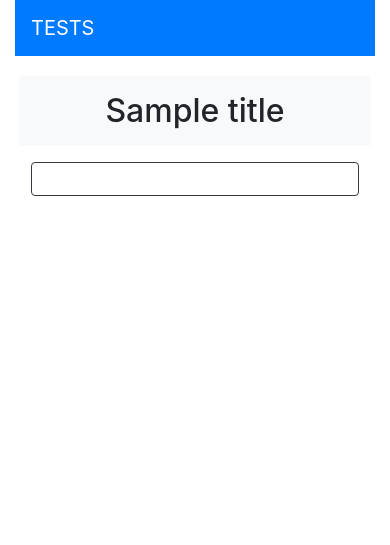
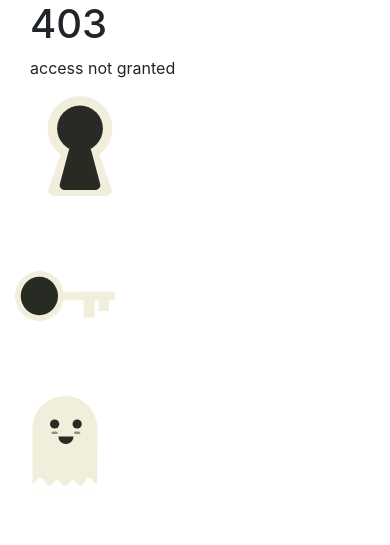
Before and after one commit to annalitvin/TestSet, a Django app: template src/core/templates/core/errors/403.html in a window 390 px wide. Shown: the top 545 px of the page. Run offline with Django 3.2, Linux system fonts and the light colour scheme; the template is opened without the code that fills it: most values are stand-ins (such as "Sample title", 1, 10 or a date in 2020); parts of the project's set-up code (start-up, migrations or seed data) failed here and were passed over; some libraries are stand-ins or nearby versions.

Commit message:
Added templates for errors

```diff
--- a/src/core/templates/core/errors/403.html
+++ b/src/core/templates/core/errors/403.html
@@ -1,5 +1,41 @@
 {% extends 'core/errors/base.html' %}
+{% load static %}
 
-{% block container %}
-    <p>Page not found code: 403! {{ exception }}</p>
+{% block style %}
+    {{block.super}}
+    <link rel="stylesheet" href="{% static 'core/css/403.css' %}">
 {% endblock %}
+
+{% block content %}
+    <!-- include the svg assets later used in the project -->
+    <svg style="display: none;">
+      <symbol id="keyhole" xmlns="http://www.w3.org/2000/svg" width="100" height="100" viewBox="0 0 26.458333 26.458334"><g transform="translate(0 -270.542)"><circle cx="13.229" cy="279.141" r="8.599" fill="#f1eedb" paint-order="stroke fill markers"/><path d="M10.516 283.271h5.427c1.164 0 1.768.861 2.102 1.802l3.59 10.125c.334.94-.937 1.802-2.102 1.802H6.926c-1.165 0-2.437-.861-2.103-1.802l3.59-10.125c.334-.94.938-1.802 2.103-1.802z" fill="#f1eedb" paint-order="stroke fill markers"/><circle r="6.06" cy="279.141" cx="13.229" fill="#282b24" paint-order="stroke fill markers"/><path d="M11.502 283.76h3.455c.741 0 1.126.733 1.338 1.534l2.286 8.614c.213.8-.597 1.534-1.338 1.534H9.216c-.742 0-1.551-.733-1.339-1.534l2.286-8.614c.212-.8.597-1.534 1.339-1.534z" fill="#282b24" paint-order="stroke fill markers"/></g></symbol>
+      <symbol id="key" xmlns="http://www.w3.org/2000/svg" width="100" height="100" viewBox="0 0 26.458333 26.458334"><circle cx="13.229" cy="279.141" r="8.599" paint-order="stroke fill markers" transform="matrix(0 -.76923 .7499 0 -202.882 23.405)" fill="#f1eedb"/><circle r="8.599" cy="279.141" cx="13.229" paint-order="stroke fill markers" transform="matrix(0 -.5887 .57392 0 -153.756 21.017)" fill="#282b24"/><path fill="#f1eedb" paint-order="stroke fill markers" d="M12.03 12.13h14.428v2.2H12.03z"/><path fill="#f1eedb" paint-order="stroke fill markers" d="M18.147 12.13h2.895v6.772h-2.895zM22.113 12.13h2.716v5.065h-2.716z"/></symbol>
+      <symbol id="ghost" xmlns="http://www.w3.org/2000/svg" width="100" height="100" viewBox="0 0 26.458333 26.458334"><g transform="translate(0 -270.542)"><path d="M4.63 279.293c0-4.833 3.85-8.751 8.6-8.751 4.748 0 8.598 3.918 8.598 8.75H13.23zM4.725 279.293h16.914c.052 0 .19.043.19.096l-.095 14.329c0 .026-.011.05-.028.068a.093.093 0 0 1-.067.028c-.881 0-1.235-1.68-2.114-1.616-.995.072-1.12 2.082-2.114 2.154-.88.064-1.233-1.615-2.115-1.615-.881 0-1.233 1.615-2.114 1.615-.881 0-1.233-1.615-2.114-1.615-.882 0-1.236 1.679-2.115 1.615-.994-.072-1.12-2.082-2.114-2.154-.88-.063-1.41 1.077-2.114 1.616-.021.016-.05-.01-.067-.028a.097.097 0 0 1-.028-.068v-14.33c0-.052.042-.095.095-.095z" fill="#f1eedb" paint-order="stroke fill markers"/><path d="M15.453 281.27a1.987 1.94 0 0 1-.994 1.68 1.987 1.94 0 0 1-1.987 0 1.987 1.94 0 0 1-.994-1.68h1.988z" fill="#282b24" paint-order="stroke fill markers"/><g fill="#282b24" transform="matrix(1 0 0 1.0177 .283 -5.653)"><ellipse cx="10.205" cy="278.668" rx="1.231" ry="1.181" paint-order="stroke fill markers"/><ellipse ry="1.181" rx="1.231" cy="278.668" cx="16.159" paint-order="stroke fill markers"/><ellipse ry=".331" rx=".853" cy="280.936" cx="10.205" opacity=".5" paint-order="stroke fill markers"/><ellipse cx="16.159" cy="280.936" rx=".853" ry=".331" opacity=".5" paint-order="stroke fill markers"/></g><ellipse ry=".614" rx="8.082" cy="296.386" cx="13.229" opacity=".1" fill="#f1eedb" paint-order="stroke fill markers"/></g></symbol>
+
+    </svg>
+
+    <!-- include in a container a heading, paragraph and svg for the keyhole -->
+    <div class="container">
+      <h1>403</h1>
+      <p>access not granted</p>
+      <svg class="keyhole">
+        <use href="#keyhole"/>
+      </svg>
+    </div>
+
+    <!-- outside of the container, to have them absolute positioned in relation to the body, include an svg for the key and one for the ghost -->
+    <svg class="key">
+      <use href="#key"/>
+    </svg>
+
+    <!--
+      ! nest the svg in a vi, give the svg and vi the same class
+      the div and svg behave differently when translating the element through the transform property, giving a nice distance between the text (included with a pseudo element on the div) and the svg
+    -->
+    <div class="ghost">
+      <svg class="ghost">
+        <use href="#ghost"/>
+      </svg>
+    </div>
+{% endblock %}
--- a/src/core/templates/core/errors/404.html
+++ b/src/core/templates/core/errors/404.html
@@ -1,6 +1,6 @@
 {% extends 'core/errors/base.html' %}
 
-{% block container %}
+{% block content %}
     <div class="page-wrap d-flex flex-row align-items-center">
         <div class="container">
             <div class="row justify-content-center">
--- a/src/core/templates/core/errors/base.html
+++ b/src/core/templates/core/errors/base.html
@@ -1,7 +1,24 @@
-{% extends 'base.html' %}
+{% load static %}
+<!DOCTYPE html>
+<html lang="en">
+<head>
+    <meta charset="UTF-8">
 
-{% block title %} {{ title }} {% endblock %}
+    <meta name="viewport" content="width=device-width, initial-scale=1, shrink-to-fit=no">
+    <!-- Bootstrap CSS -->
+    <link rel="stylesheet" href="https://stackpath.bootstrapcdn.com/bootstrap/4.5.0/css/bootstrap.min.css"
+          integrity="sha384-9aIt2nRpC12Uk9gS9baDl411NQApFmC26EwAOH8WgZl5MYYxFfc+NcPb1dKGj7Sk" crossorigin="anonymous">
 
-{% block container %}
+    {% block style %}
+        <link rel="stylesheet" href="{% static 'core/css/base.css' %}">
+    {% endblock %}
 
-{% endblock %}
+    <title>{% block title %} {{title}} {% endblock %}</title>
+</head>
+<body>
+    <div class="container">
+        {% block content %}
+        {% endblock %}
+    </div>
+</body>
+</html>
```
Also changed, not shown: src/core/templates/core/errors/400.html (+17 -2 lines), src/core/templates/core/errors/500.html (+9 -3 lines).
